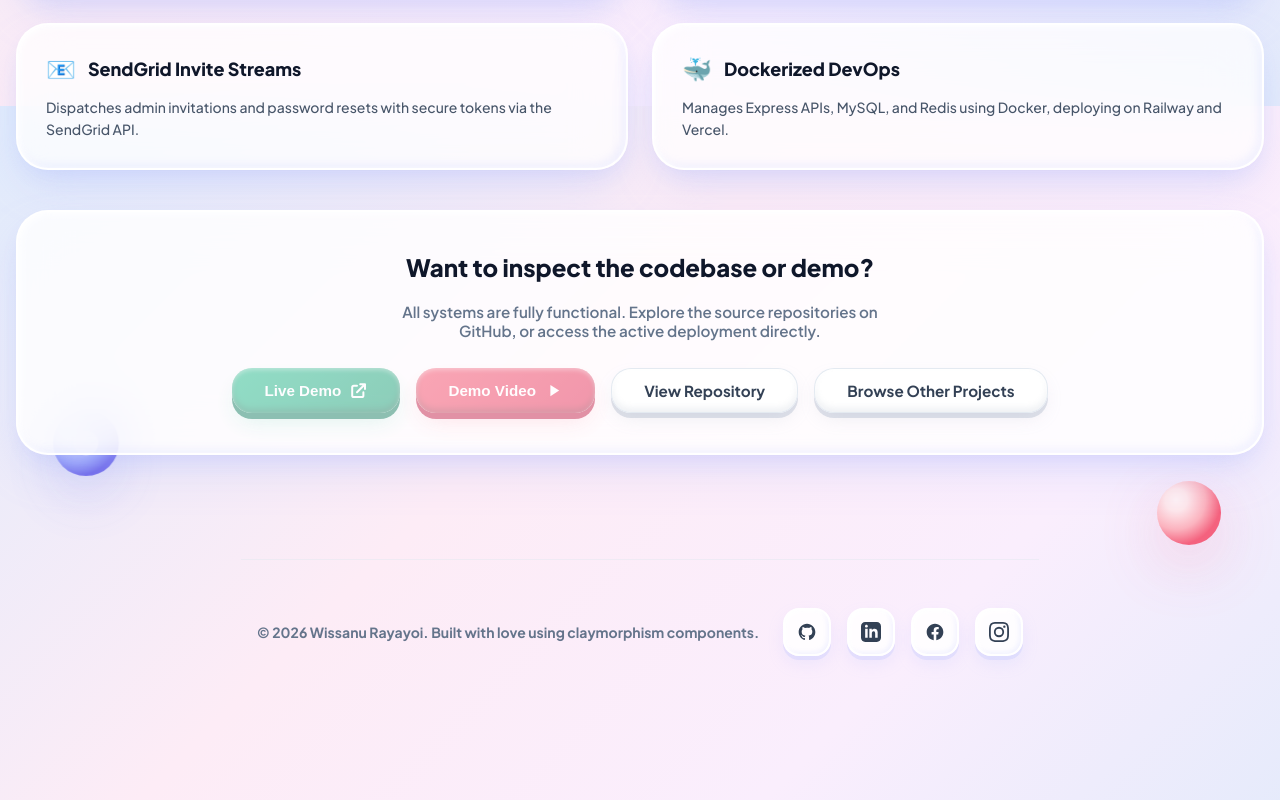
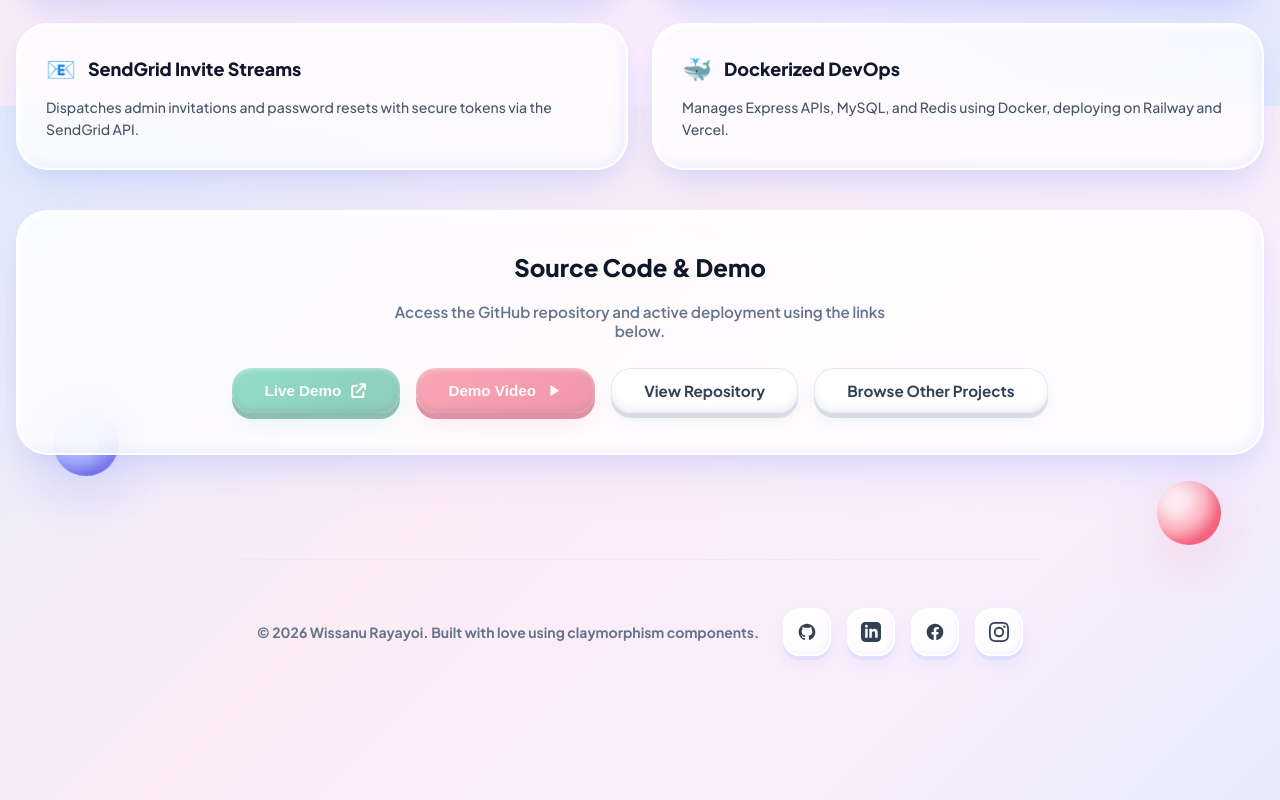
Before and after one commit to wiiznu17/portfolio, a Next.js app: page /projects/digishop in a window 1280 px wide. Shown: the part 2294-3094 px from the top of the page. Built offline with nearby package versions, Linux system fonts and the light colour scheme.

Commit message:
chore: update project metadata and associated translation strings

```diff
--- a/src/constants/translations.ts
+++ b/src/constants/translations.ts
@@ -30,8 +30,8 @@ export const COMMON_TRANSLATIONS: Record<
     th: "วิศวกรซอฟต์แวร์",
   },
   hero_desc: {
-    en: "Computer Engineering graduate from Khon Kaen University. Interested in <strong>backend development</strong> and <strong>distributed systems</strong>. A disciplined, detail-oriented individual who takes full ownership of work and approaches challenges with a logical mindset. Ready to adapt and collaborate to support system development.",
-    th: "สำเร็จการศึกษาจากสาขาวิศวกรรมคอมพิวเตอร์ มหาวิทยาลัยขอนแก่น มีความสนใจในด้านการพัฒนา <strong>Backend</strong> และ <strong>Distributed Systems</strong> เป็นคนที่มีวินัย ใส่ใจรายละเอียด พร้อมรับผิดชอบงานอย่างเต็มที่และเผชิญหน้ากับความท้าทายด้วยกระบวนการคิดอย่างเป็นระบบ พร้อมเรียนรู้และร่วมมือกับทีมเพื่อขับเคลื่อนระบบให้ก้าวหน้า",
+    en: "Computer Engineering graduate from Faculty of Engineering, Khon Kaen University. Interested in <strong>Software Development</strong>. A disciplined, detail-oriented individual who takes full ownership of work and approaches challenges with a logical mindset. Ready to adapt and collaborate to support system development.",
+    th: "สำเร็จการศึกษาจากคณะวิศวกรรมศาสตร์ สาขาวิศวกรรมคอมพิวเตอร์ มหาวิทยาลัยขอนแก่น มีความสนใจในด้านการพัฒนาซอฟต์แวร์ เป็นคนที่มีวินัย ใส่ใจรายละเอียด พร้อมรับผิดชอบงานอย่างเต็มที่และชอบความท้าทายมีกระบวนการคิดที่เป็นระบบ พร้อมเรียนรู้และร่วมมือกับทีมเพื่อช่วยผลักดันและพัฒนาระบบให้ก้าวหน้า",
   },
   hero_btn_projects: {
     en: "Explore Projects",
@@ -94,12 +94,12 @@ export const COMMON_TRANSLATIONS: Record<
     th: "จุดเด่นหลักของระบบ",
   },
   proj_footer_cta: {
-    en: "Want to inspect the codebase or demo?",
-    th: "ต้องการตรวจสอบซอร์สโค้ดหรือเดโมไหม?",
+    en: "Source Code & Demo",
+    th: "ลิงก์ซอร์สโค้ดและเดโม",
   },
   proj_footer_desc: {
-    en: "All systems are fully functional. Explore the source repositories on GitHub, or access the active deployment directly.",
-    th: "ทุกระบบสามารถทำงานได้จริง คุณสามารถเข้าไปสำรวจที่เก็บซอร์สโค้ดใน GitHub หรือเข้าใช้งานเดโมที่เปิดใช้งานอยู่ได้โดยตรง",
+    en: "Access the GitHub repository and active deployment using the links below.",
+    th: "สามารถเข้าดูซอร์สโค้ดใน GitHub และเข้าใช้งานเดโมผ่านลิงก์ด้านล่างนี้",
   },
   proj_back_to_projects: {
     en: "Back to Projects",
```
